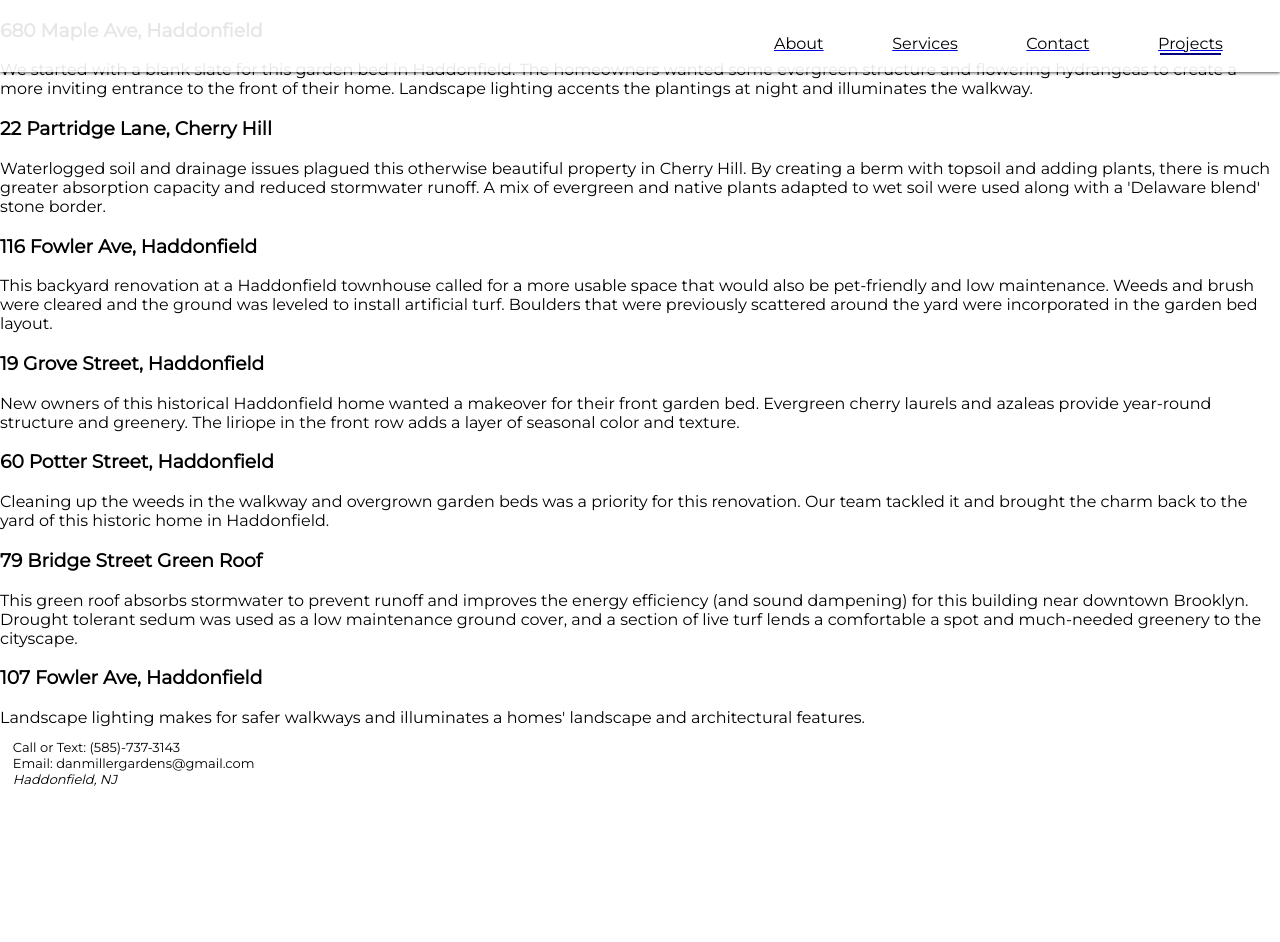
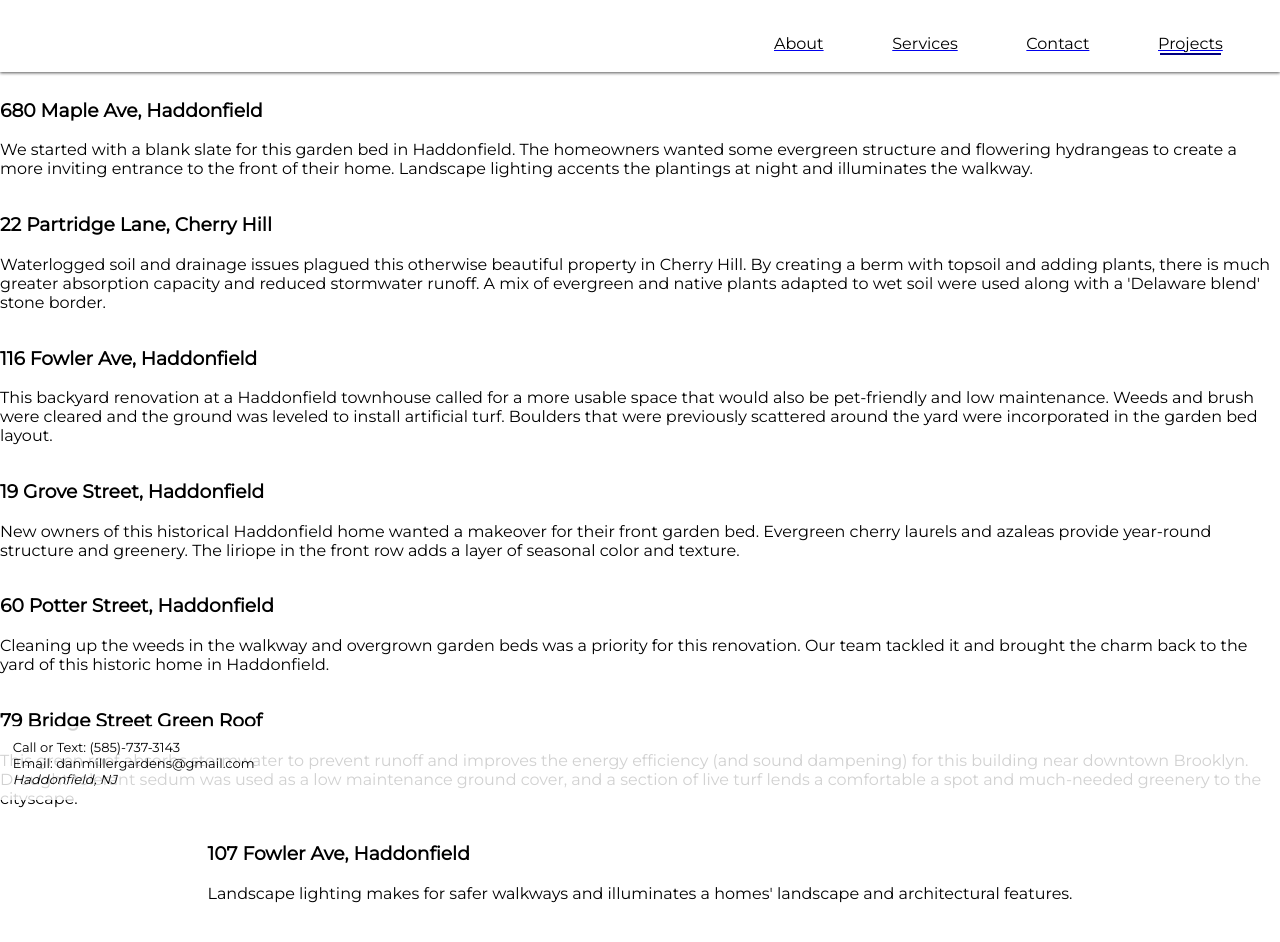
Before and after one commit to craig-mcgowan/dm-gardens-site, a Next.js app: page /projects in a window 1280 px wide. Shown: the top 942 px of the page. Before the commit the page ends 864 px from the top, so only its background shows below. Built offline with nearby package versions, Linux system fonts and the light colour scheme.

Commit message:
styles default page layout

```diff
--- a/pages/about.jsx
+++ b/pages/about.jsx
@@ -2,7 +2,7 @@ import styles from '../styles/About.module.css'
 
 export default function About() {
   return (
-    <>
+    <div className='page'>
       <h1>About Dan</h1>
       <img className={styles.headshot}
         src="https://res.cloudinary.com/dm9ig1vtk/image/upload/v1663032945/Dan%20Miller%20Gardens/DM_Headshot_myo4n6.webp"
@@ -14,6 +14,6 @@ export default function About() {
         lighting. My goal is to improve the functionality and beauty of your
         outdoor space while providing exceptional service.
       </p>
-    </>
+    </div>
   );
 }
--- a/pages/contact.jsx
+++ b/pages/contact.jsx
@@ -1,10 +1,12 @@
 import { useEffect, useState } from "react"
 import ContactForm from "../components/ContactForm";
-
+import styles from "../styles/Contact.module.css"
 
 
 export default function Contact() {
   return (
-    <ContactForm/>
+    <div className="page">
+      <ContactForm/>
+    </div>
   );
 }
--- a/pages/projects.jsx
+++ b/pages/projects.jsx
@@ -2,13 +2,13 @@ import projects from "../public/projectData";
 export default function Projects(props) {
 
   return (
-    <>
+    <div className="page">
       {projects.map(project => (
         <div>
           <h3>{project.address}</h3>
           <p>{project.description}</p>
         </div>
       ))}
-    </>
+    </div>
   );
 }
--- a/pages/services.jsx
+++ b/pages/services.jsx
@@ -5,7 +5,7 @@ export default function Services() {
 
 
   return (
-    <div className={styles.servicesPage}>
+    <div className="page">
       <Carousel/>
     </div>
   )
--- /dev/null
+++ b/styles/Contact.module.css
@@ -0,0 +1,6 @@
+.contactPage{
+  padding-top: 5em;
+  display: flex;
+  flex-direction: column;
+  align-items: center;
+}
--- a/styles/global.css
+++ b/styles/global.css
@@ -22,3 +22,10 @@ body {
   height:auto;
   padding-bottom:4em;
 }
+
+.page {
+  padding-top: 5em;
+  display: flex;
+  flex-direction: column;
+  align-items: center;
+}
```
